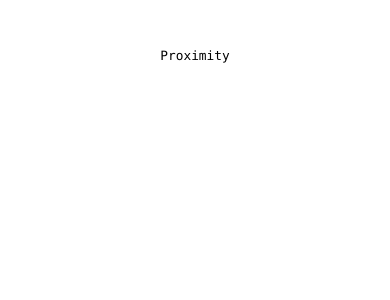
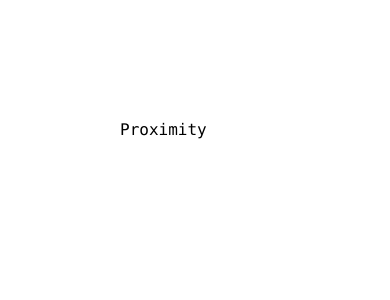
Before and after one commit to maharshmellow/sandbox, a Next.js app: page / in a window 390 px wide. Shown: the top 300 px of the page. Built offline with nearby package versions, Linux system fonts and the light colour scheme.

Commit message:
fix: styles for main page

```diff
--- a/pages/index.tsx
+++ b/pages/index.tsx
@@ -1,6 +1,24 @@
 import Head from 'next/head';
 import Link from 'next/link';
-import styles from '@/styles/Home.module.css';
+// import styles from '@/styles/Home.module.css';
+import styled from 'styled-components';
+
+const Container = styled.div`
+  padding: 100px;
+`;
+
+const Project = styled.div`
+  font-family: var(--font-mono);
+  padding: 20px;
+  transition: 0.1s;
+  color: rgb(var(--foreground-rgb));
+  background-color: rgb(var(--background-rgb));
+
+  &:hover {
+    color: rgb(var(--background-rgb));
+    background-color: rgb(var(--foreground-rgb));
+  }
+`;
 
 export default function Home() {
   return (
@@ -11,13 +29,14 @@ export default function Home() {
         <meta name="viewport" content="width=device-width, initial-scale=1" />
         <link rel="icon" href="/favicon.ico" />
       </Head>
-      <main className={styles.main}>
-        <div className={styles.description}>
-          <p>
-            <Link href="/proximity">Proximity</Link>
-          </p>
-        </div>
-      </main>
+      <Container>
+        <Project>
+          <Link href="/proximity">Proximity</Link>
+        </Project>
+        {/* <Project>
+          <Link href="/proximity">Proximity</Link>
+        </Project> */}
+      </Container>
     </>
   );
 }
--- a/styles/Home.module.css
+++ /dev/null
@@ -1,89 +0,0 @@
-.main {
-  display: flex;
-  flex-direction: column;
-  justify-content: space-between;
-  align-items: center;
-  padding: 6rem;
-  min-height: 100vh;
-}
-
-.description {
-  display: inherit;
-  justify-content: inherit;
-  align-items: inherit;
-  font-size: 0.85rem;
-  max-width: var(--max-width);
-  width: 100%;
-  z-index: 2;
-  font-family: var(--font-mono);
-}
-
-.description a {
-  display: flex;
-  justify-content: center;
-  align-items: center;
-  gap: 0.5rem;
-}
-
-.description p {
-  position: relative;
-  margin: 0;
-  padding: 1rem;
-  background-color: rgba(var(--callout-rgb), 0.5);
-  border: 1px solid rgba(var(--callout-border-rgb), 0.3);
-  border-radius: var(--border-radius);
-}
-
-.code {
-  font-weight: 700;
-  font-family: var(--font-mono);
-}
-
-/* Mobile */
-@media (max-width: 700px) {
-  .description {
-    font-size: 0.8rem;
-  }
-
-  .description a {
-    padding: 1rem;
-  }
-
-  .description p,
-  .description div {
-    display: flex;
-    justify-content: center;
-    position: fixed;
-    width: 100%;
-  }
-
-  .description p {
-    align-items: center;
-    inset: 0 0 auto;
-    padding: 2rem 1rem 1.4rem;
-    border-radius: 0;
-    border: none;
-    border-bottom: 1px solid rgba(var(--callout-border-rgb), 0.25);
-    background: linear-gradient(
-      to bottom,
-      rgba(var(--background-start-rgb), 1),
-      rgba(var(--callout-rgb), 0.5)
-    );
-    background-clip: padding-box;
-    backdrop-filter: blur(24px);
-  }
-
-  .description div {
-    align-items: flex-end;
-    pointer-events: none;
-    inset: auto 0 0;
-    padding: 2rem;
-    height: 200px;
-    background: linear-gradient(
-      to bottom,
-      transparent 0%,
-      rgb(var(--background-end-rgb)) 40%
-    );
-    z-index: 1;
-  }
-}
```
